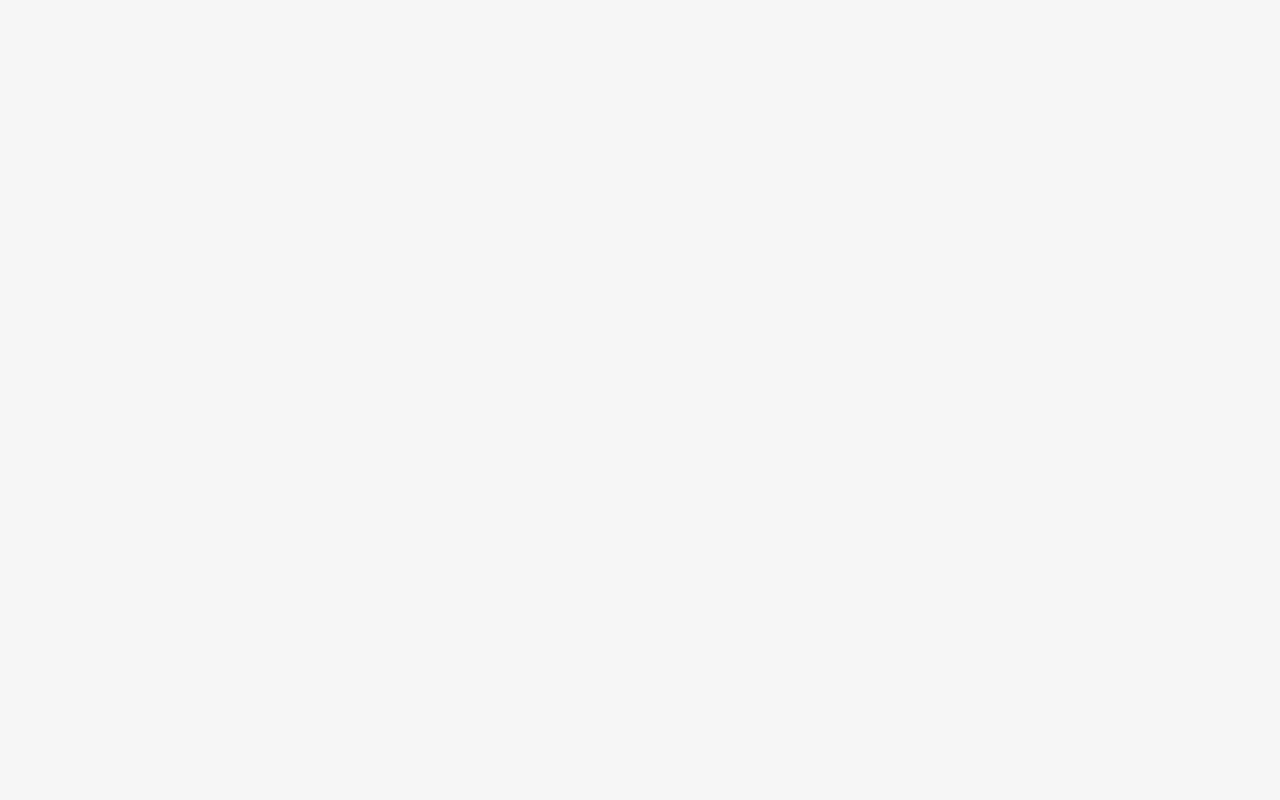
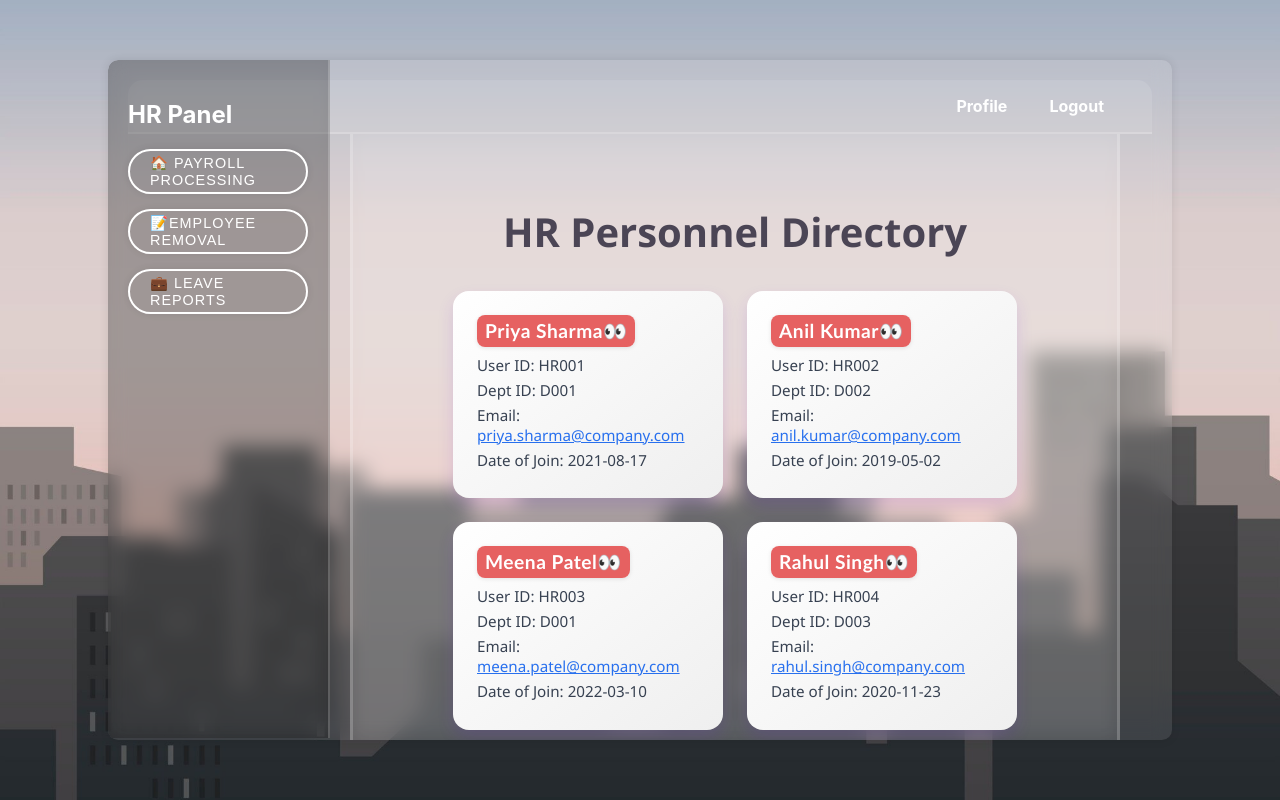
Before and after one commit to NNoorFatima/PayTrack-Employee-Payroll-Leave-Management-System, a React (Create React App) app: page /view-hr in a window 1280 px wide. Before the commit this address had no page. Built offline with nearby package versions, Linux system fonts and the light colour scheme.

Commit message:
done with frontend of the ViewHR/Manager as sm logic

```diff
--- a/src/components/AdminSidebar.js
+++ b/src/components/AdminSidebar.js
@@ -12,11 +12,12 @@ const Sidebar = () => {
         {/* Clicking the button will navigate to the respective page */}
 
         <li><button onClick={() => navigate("/")}>🏠 About Us</button></li>
-        <li><button onClick={() => navigate("/remove-hr")}>Remove HR</button></li>
-        <li><button onClick={() => navigate("/remove-manager")}>💼 Remove Manager</button></li>
-        <li><button onClick={() => navigate("/add-hr")}>Add HR</button></li>
+        <li><button onClick={() => navigate("/remove-hr")}>🤐Remove HR</button></li>
+
+        <li><button onClick={() => navigate("/add-hr")}>🕵️Add HR</button></li>
         <li><button onClick={() => navigate("/add-manager")}>💼 Add Manager</button></li>
-
+        <li><button onClick={() => navigate("/remove-manager")}>🐥 Remove Manager</button></li>
+        <li><button onClick={() => navigate("/view-hr")}>🧑‍💼 View HR</button></li>
         {/* Uncomment for Logout functionality if needed */}
         {/* <li style={{ marginTop: "auto" }}>
           <button className="logout-btn" onClick={() => navigate("/LoginAdmin")}>Logout</button>
--- /dev/null
+++ b/src/pages/Administrator/CardAdmin.css
@@ -0,0 +1,99 @@
+/* Global Container Styling */
+.view-hr-container {
+  /* min-height: 100vh; */
+  /* background: linear-gradient(to bottom right, #f3f4f6, #dbeafe, #ede9fe); */
+  background: rgb(255, 255, 255, 0.08); /* Light frosted glass effect */
+    border: 3px solid rgba(255, 255, 255, 0.2);
+    backdrop-filter: blur(10px);
+    -webkit-backdrop-filter: blur(10px);
+  padding: 100px;
+  width: 75%;
+  margin-left: 190px;
+  overflow-y: auto;
+  margin-top: 200px;;
+  margin-bottom: 90px;
+  font-family: 'Segoe UI', Tahoma, Geneva, Verdana, sans-serif;
+}
+
+.view-hr-title {
+  font-size: 2.5rem;
+  color: #4b4555;
+  text-align: center;
+  font-weight: bold;
+  margin-bottom: 2rem;
+}
+
+/* Grid Styling */
+.hr-grid {
+  display: grid;
+  grid-template-columns: repeat(1, 1fr);
+  gap: 1.5rem;
+}
+
+@media (min-width: 640px) {
+  .hr-grid {
+    grid-template-columns: repeat(2, 1fr);
+  }
+}
+
+/* HR Card Styles */
+.hr-card {
+  background: linear-gradient(to bottom right, #ffffff, #efefef);
+
+  border-radius: 1rem;
+  padding: 1.5rem;
+  box-shadow: 0 8px 16px rgba(109, 40, 217, 0.15);
+  transition: transform 0.3s ease, box-shadow 0.3s ease;
+  animation: fadeIn 0.5s ease-in-out;
+}
+
+.hr-card:hover {
+  transform: translateY(-5px) scale(1.02);
+  box-shadow: 0 12px 24px rgba(109, 40, 217, 0.25);
+}
+
+.hr-card h3 {
+  color: #46424c;
+  font-size: 1.25rem;
+  font-weight: bold;
+  margin-bottom: 0.5rem;
+}
+
+
+.hr-card div {
+  color: #374151;
+  font-size: 0.95rem;
+  margin-bottom: 0.3rem;
+}
+
+.hr-card a {
+  text-decoration: underline;
+  color: #2870ee;
+}
+
+.hr-card a:hover {
+  color: #4c1d95;
+}
+
+/* Animation */
+@keyframes fadeIn {
+  from {
+    opacity: 0;
+    transform: translateY(10px);
+  }
+  to {
+    opacity: 1;
+    transform: translateY(0);
+  }
+}
+.badge {
+  display: inline-block;
+  background-color: #e24343d4;
+  font-size: 1.2rem;
+  font-family:'Trebuchet MS', 'Lucida Sans Unicode', 'Lucida Grande', 'Lucida Sans', Arial, sans-serif;
+  color: white;
+  padding: 0.25rem 0.5rem;
+  border-radius: 0.5rem;
+  font-weight: 600;
+  margin-bottom: 0.5rem;
+}
--- /dev/null
+++ b/src/pages/Administrator/CardAdmin.js
@@ -0,0 +1,28 @@
+import React from "react";
+import { Badge } from "../../components/badge"; // adjust the path as needed
+
+
+const HRCard = ({ hr }) => {
+  return (
+    <div className="hr-card">
+        <Badge className="name-badge">{hr.name}👀</Badge>
+
+      <div>
+        <span className="font-semibold">User ID:</span> {hr.userid}
+      </div>
+      <div>
+        <span className="font-semibold">Dept ID:</span> {hr.deptid}
+      </div>
+      <div>
+        <span className="font-semibold">Email:</span>{" "}
+        <a href={`mailto:${hr.email}`}>{hr.email}</a>
+      </div>
+
+      <div>
+        <span className="font-semibold">Date of Join:</span> {hr.dateofjoin}
+      </div>
+    </div>
+  );
+};
+
+export default HRCard;
--- /dev/null
+++ b/src/pages/Administrator/ViewHR.js
@@ -0,0 +1,59 @@
+import React from "react";
+import HRCard from "./CardAdmin";
+import HRLayout from "../../components/HRLayout"
+import "./CardAdmin.css"; // Link to the CSS
+
+const fakeHRs = [
+  {
+    userid: "HR001",
+    name: "Priya Sharma",
+    deptid: "D001",
+    email: "priya.sharma@company.com",
+    dateofjoin: "2021-08-17",
+  },
+  {
+    userid: "HR002",
+    name: "Anil Kumar",
+    deptid: "D002",
+    email: "anil.kumar@company.com",
+    dateofjoin: "2019-05-02",
+  },
+  {
+    userid: "HR003",
+    name: "Meena Patel",
+    deptid: "D001",
+    email: "meena.patel@company.com",
+    dateofjoin: "2022-03-10",
+  },
+  {
+    userid: "HR004",
+    name: "Rahul Singh",
+    deptid: "D003",
+    email: "rahul.singh@company.com",
+    dateofjoin: "2020-11-23",
+  },
+  {
+    userid: "HR005",
+    name: "Neha Gupta",
+    deptid: "D002",
+    email: "neha.gupta@company.com",
+    dateofjoin: "2018-07-15",
+  },
+];
+
+const ViewHR = () => {
+  return (
+    <HRLayout>
+    <div className="view-hr-container">
+      <h1 className="view-hr-title">HR Personnel Directory</h1>
+      <div className="hr-grid">
+        {fakeHRs.map((hr) => (
+          <HRCard key={hr.userid} hr={hr} />
+        ))}
+      </div>
+    </div>
+    </HRLayout>
+  );
+};
+
+export default ViewHR;
--- a/src/routes/Routes.js
+++ b/src/routes/Routes.js
@@ -22,6 +22,7 @@ import AboutUs from "../pages/Administrator/AboutUS";
 
 import HREmpRemoval from "../pages/HR/HREmpRemoval";
 import LeaveReorting from "../pages/HR/LeaveReporting";
+import ViewHR from "../pages/Administrator/ViewHR";
 
 import Dashboard from "../pages/Manager/HomePage";
 import ManagerLogin from "../pages/Manager/ManagerLogin";
@@ -53,6 +54,7 @@ const AppRoutes = () => {
       <Route path="/remove-hr" element={<RemoveHr />} />
       <Route path="/remove-manager" element={<RemoveManager />} />
       <Route path="/login-admin" element={<AdmLogin />} />
+      <Route path="/view-hr" element={<ViewHR />} />
 
       {/* HR */}
       {/* <Route path="/" element={<HREmpRemoval />} /> */}
```
Also changed, not shown: src/pages/Administrator/ViewManager.js (added).
